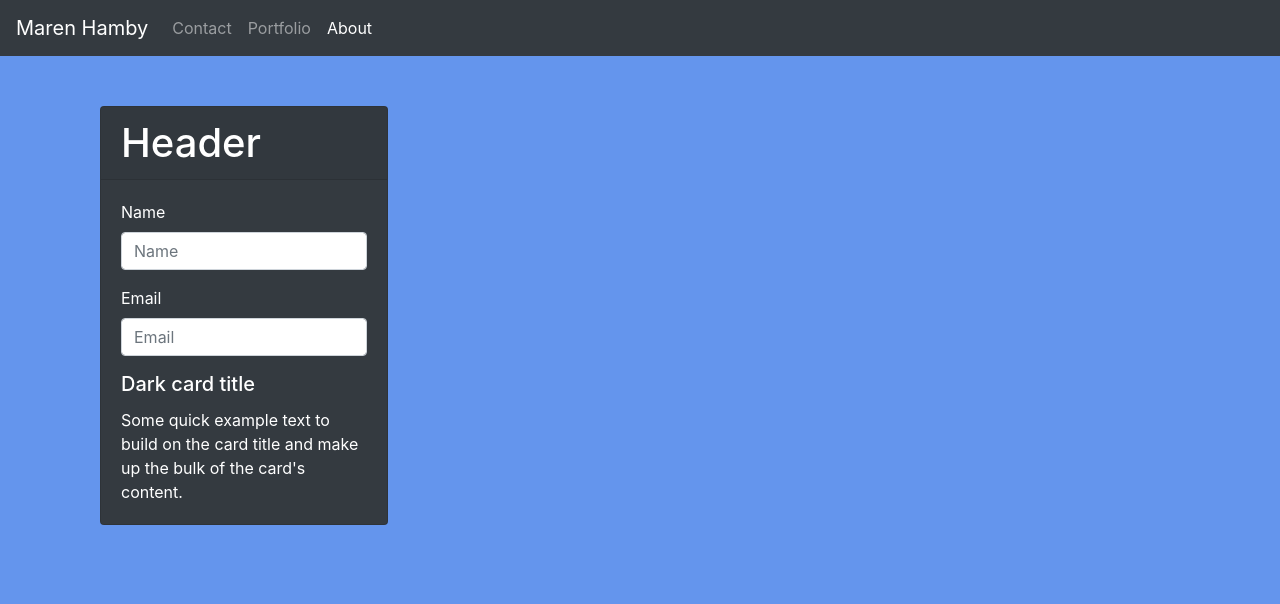
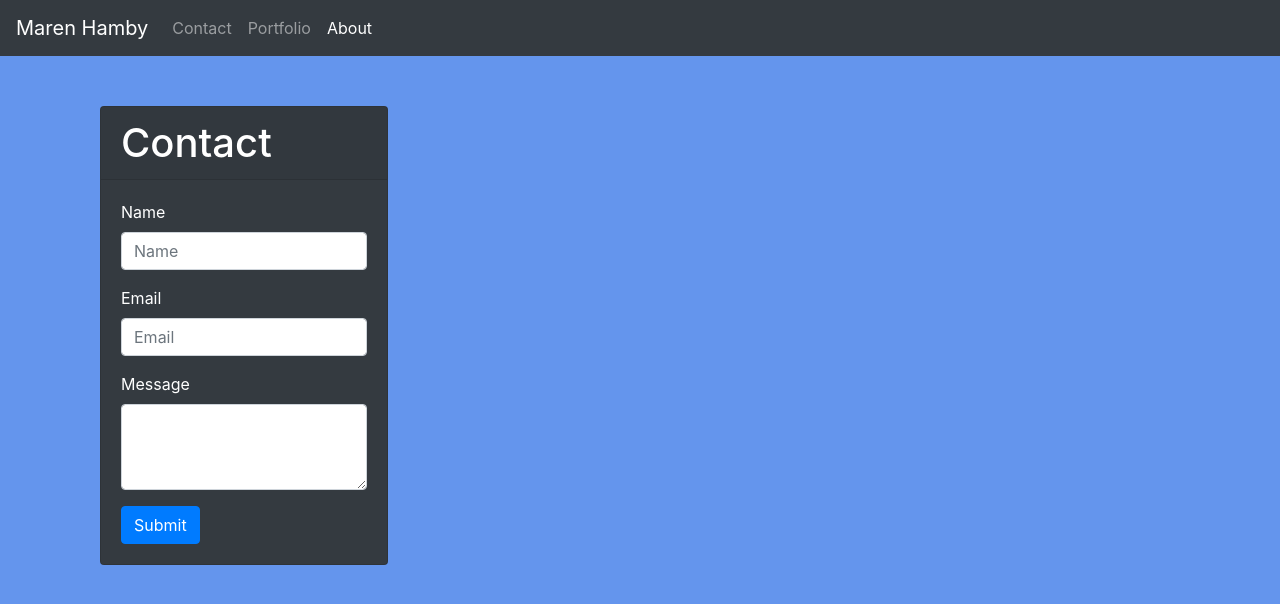
Before and after one commit to marenhamby/responsive-portfolio, a plain HTML site: page contact.html in a window 1280 px wide. Drawn offline with nearby package versions, Linux system fonts and the light colour scheme.

Commit message:
added the rest of the text for the contact card on the contact html

```diff
--- a/contact.html
+++ b/contact.html
@@ -33,18 +33,21 @@
         <div class="container">
             <div class="container">
                 <div class="card text-white bg-dark mb-3" style="max-width: 18rem;">
-                    <h1 class="card-header">Header</h1>
+                    <h1 class="card-header">Contact</h1>
                     <div class="card-body">
                         <div class="form-group">
                             <label for="formGroupExampleInput">Name</label>
                             <input type="text" class="form-control" id="formGroupExampleInput" placeholder="Name">
-                            </div>
-                            <div class="form-group">
+                        </div>
+                        <div class="form-group">
                             <label for="formGroupExampleInput2">Email</label>
                             <input type="text" class="form-control" id="formGroupExampleInput2" placeholder="Email">
-                            </div>
-                        <h5 class="card-title">Dark card title</h5>
-                      <p class="card-text">Some quick example text to build on the card title and make up the bulk of the card's content.</p>
+                        </div>
+                        <div class="form-group">
+                            <label for="exampleFormControlTextarea1">Message</label>
+                            <textarea class="form-control" id="Message" rows="3"></textarea>
+                        </div>
+                        <button type="Submit" class="btn btn-primary">Submit</button>
                     </div>
                 </div>
             </div>
```
